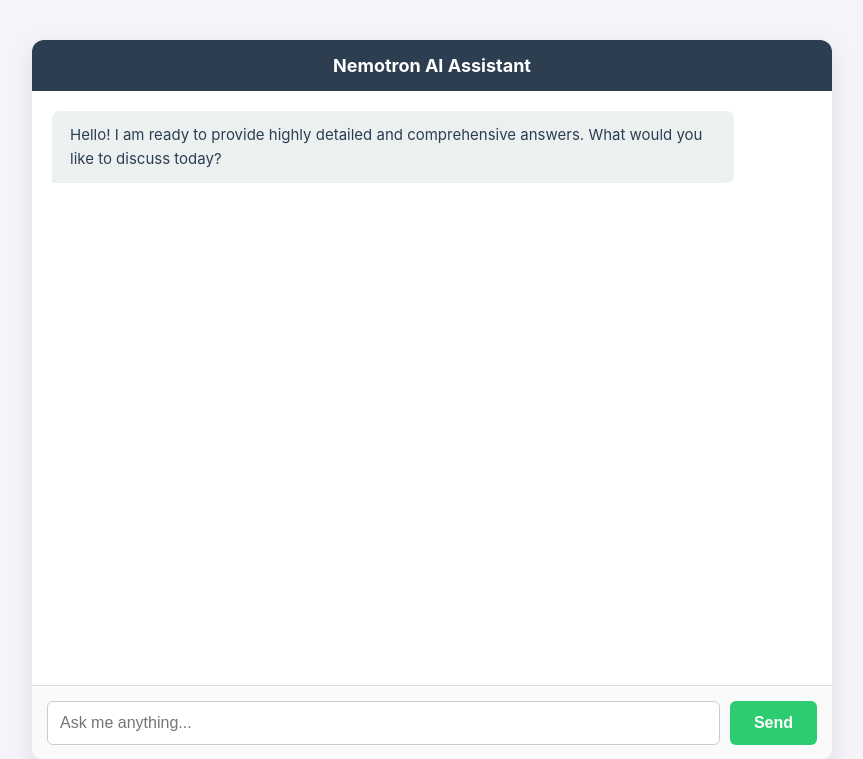
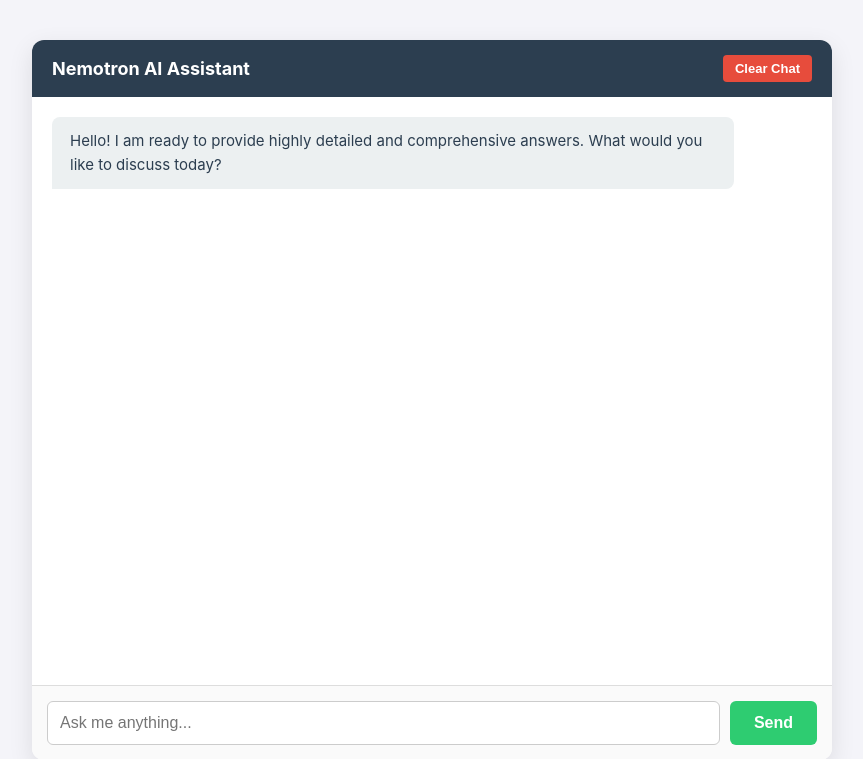
Before and after one commit to simplysandeepp/misa, a Django app: page / in a window 1280 px wide. Shown: the top 759 px of the page, without its empty margins (208-1071 px from the left). Run offline with Django 5.2, Linux system fonts and the light colour scheme.

Commit message:
Add clear chat option

```diff
--- a/chat/urls.py
+++ b/chat/urls.py
@@ -4,4 +4,5 @@ from . import views
 urlpatterns = [
     path('', views.home, name='home'),
     path('chat/', views.chat_api, name='chat_api'),
+    path('chat/clear/', views.clear_chat, name='clear_chat'),
 ]
--- a/chat/views.py
+++ b/chat/views.py
@@ -74,3 +74,13 @@ def chat_api(request):
             return JsonResponse({"error": str(e)}, status=500)
 
     return JsonResponse({"error": "Invalid method"}, status=405)
+
+@csrf_exempt
+def clear_chat(request):
+    if request.method == "POST":
+        global messages
+        messages = [
+            {"role": "system", "content": "You are a highly capable AI assistant. Adapt your response length to the user's query: for simple greetings or casual chat (like 'hi' or 'hello'), be brief, friendly, and concise. For complex questions or when asked for explanations, provide detailed, well-structured, and comprehensive answers."}
+        ]
+        return JsonResponse({"status": "cleared"})
+    return JsonResponse({"error": "Invalid method"}, status=405)
--- /dev/null
+++ b/pr_url.txt
@@ -0,0 +1 @@
+https://github.com/simplysandeepp/misa/pull/2
--- a/templates/index.html
+++ b/templates/index.html
@@ -26,7 +26,10 @@
 <body>
 
 <div id="chat-container">
-    <div class="header">Nemotron AI Assistant</div>
+    <div class="header" style="display: flex; justify-content: space-between; align-items: center;">
+        <span>Nemotron AI Assistant</span>
+        <button onclick="clearChat()" style="background: #e74c3c; color: white; border: none; padding: 6px 12px; border-radius: 4px; cursor: pointer; font-size: 13px; font-weight: bold;">Clear Chat</button>
+    </div>
     <div id="chat-box">
         <div class="message bot-message">Hello! I am ready to provide highly detailed and comprehensive answers. What would you like to discuss today?</div>
     </div>
@@ -45,6 +48,16 @@
     function handleKeyPress(event) {
         if (event.key === "Enter") {
             sendMessage();
+        }
+    }
+
+    async function clearChat() {
+        if (!confirm("Are you sure you want to clear the chat history?")) return;
+        try {
+            await fetch("/chat/clear/", { method: "POST" });
+            chatBox.innerHTML = '<div class="message bot-message">Hello! I am ready to provide highly detailed and comprehensive answers. What would you like to discuss today?</div>';
+        } catch (e) {
+            console.error("Failed to clear chat context", e);
         }
     }
 
```
Also changed, not shown: db.sqlite3 (added).
